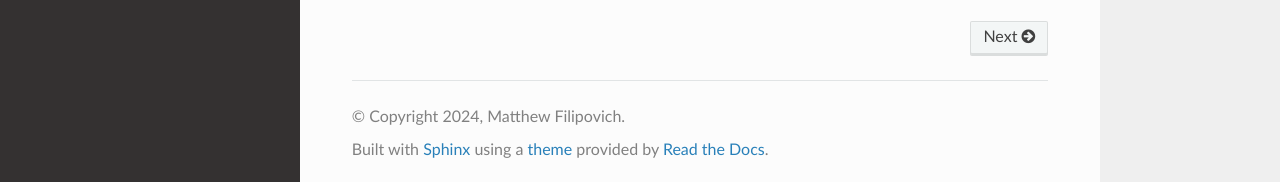
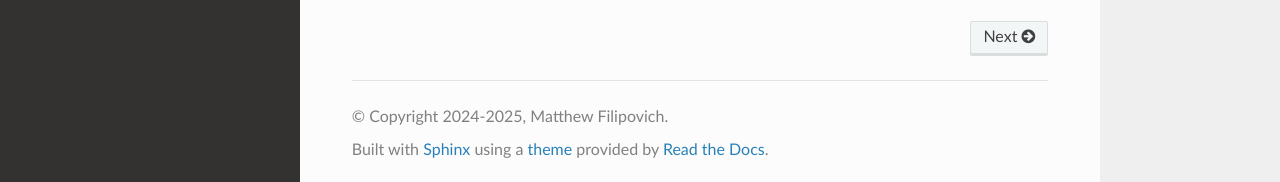
Before and after one commit to MatthewFilipovich/torchoptics, a Sphinx documentation site: the page built from docs/source/index.rst, in a window 1280 px wide and 900 px high, scrolled down 2474 px, cut to the strip 133-900 px from the top of the window. Shown: the part 582-764 px from the top of the strip. Built offline with Sphinx 7.4.7 and the Read the Docs theme 3.1.0, drawn with Linux system fonts in a browser that asks for light colours; pages that are not in the unit, such as notebooks, are missing from menus; some of the changed text lies outside the part shown.

Commit message:
Update copyright year in LICENSE and documentation configuration

```diff
--- a/docs/source/conf.py
+++ b/docs/source/conf.py
@@ -6,8 +6,8 @@
 # -- Project information -----------------------------------------------------
 # https://www.sphinx-doc.org/en/master/usage/configuration.html#project-information
 
-project = "torchoptics"
-copyright = "2024, Matthew Filipovich"
+project = "TorchOptics"
+copyright = "2024-2025, Matthew Filipovich"
 author = "Matthew Filipovich"
 
 # -- General configuration ---------------------------------------------------
@@ -45,7 +45,6 @@ html_static_path = ["_static"]
 html_favicon = "_static/favicon.png"
 
 
-
 # -- Custom configuration ----------------------------------------------------
 # Skip modules in the autoapi extension to avoid duplication errors
 def skip_modules(app, what, name, obj, skip, options):
```
Also changed, not shown: 1 other file.
